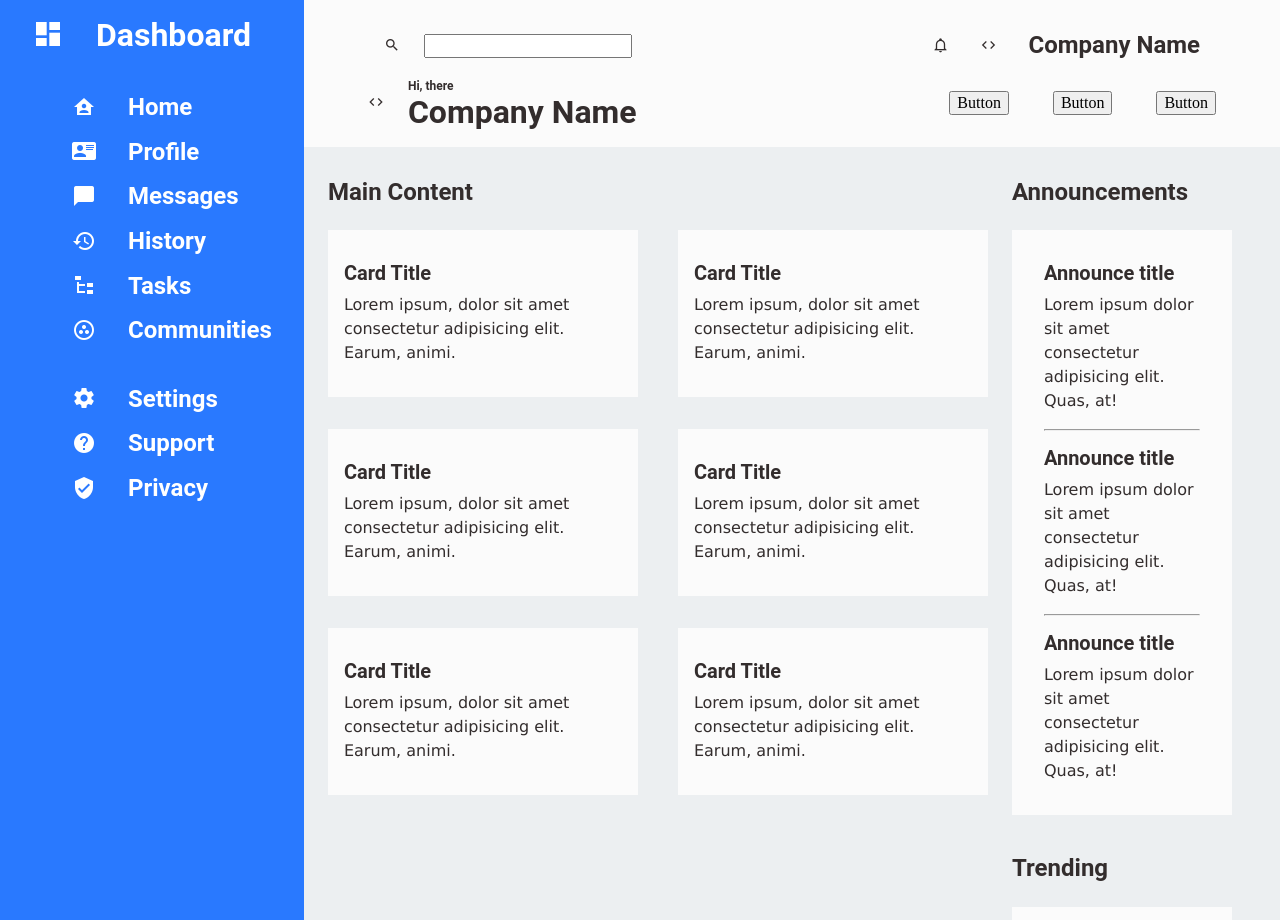
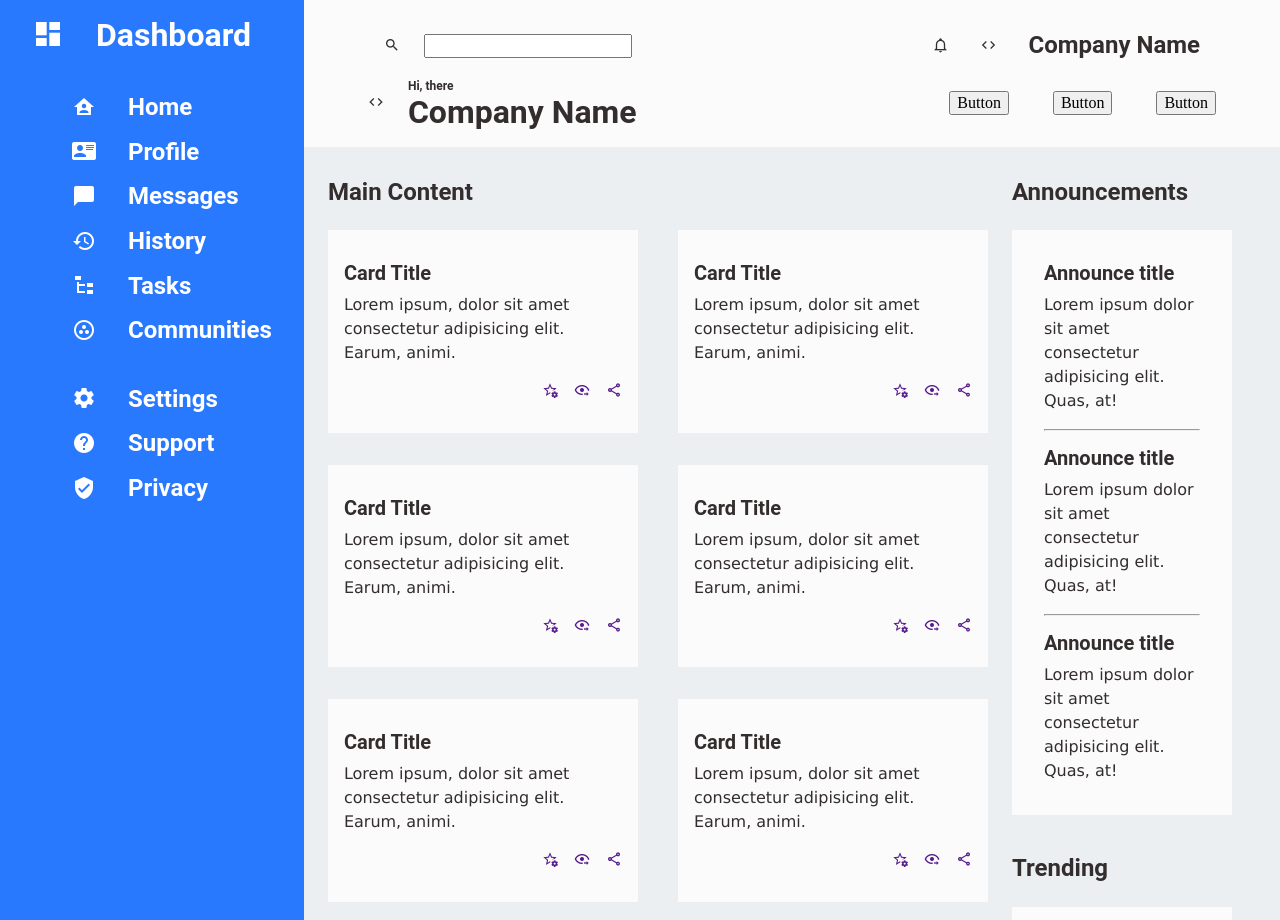
Before and after one commit to catalinbroinas/admin-dashboard, a website: page index.html in a window 1280 px wide. Shown: the top 920 px of the page. Drawn offline with Linux system fonts and the light colour scheme.

Commit message:
Add card links icons

```diff
--- a/css/style.css
+++ b/css/style.css
@@ -120,6 +120,13 @@ ul li
     color: #332D2D;
 }
 
+.card-links
+{
+    display: flex;
+    justify-content: end;
+    gap: 1rem;
+}
+
 /* Spacing */
 .mb-1
 {
--- a/index.html
+++ b/index.html
@@ -130,66 +130,66 @@
                     <!-- Card -->
                     <div class="card">
                         <h4 class="sub-title card-title mb-1">Card Title</h4>
-                        <p class="text">Lorem ipsum, dolor sit amet consectetur adipisicing elit. Earum, animi.</p>
+                        <p class="text mb-2">Lorem ipsum, dolor sit amet consectetur adipisicing elit. Earum, animi.</p>
                         <div class="card-links">
-                            <a href="" class="card-link"><i class="card-link-icon"></i></a>
-                            <a href="" class="card-link"><i class="card-link-icon"></i></a>
-                            <a href="" class="card-link"><i class="card-link-icon"></i></a>
+                            <a href="" class="card-link"><i class="mdi mdi-star-cog-outline card-link-icon"></i></a>
+                            <a href="" class="card-link"><i class="mdi mdi-eye-arrow-right-outline card-link-icon"></i></a>
+                            <a href="" class="card-link"><i class="mdi mdi-share-variant-outline card-link-icon"></i></a>
                         </div>
                     </div>
                     <!-- Card -->
                     <!-- Card -->
                     <div class="card">
                         <h4 class="sub-title card-title mb-1">Card Title</h4>
-                        <p class="text">Lorem ipsum, dolor sit amet consectetur adipisicing elit. Earum, animi.</p>
+                        <p class="text mb-2">Lorem ipsum, dolor sit amet consectetur adipisicing elit. Earum, animi.</p>
                         <div class="card-links">
-                            <a href="" class="card-link"><i class="card-link-icon"></i></a>
-                            <a href="" class="card-link"><i class="card-link-icon"></i></a>
-                            <a href="" class="card-link"><i class="card-link-icon"></i></a>
+                            <a href="" class="card-link"><i class="mdi mdi-star-cog-outline card-link-icon"></i></a>
+                            <a href="" class="card-link"><i class="mdi mdi-eye-arrow-right-outline card-link-icon"></i></a>
+                            <a href="" class="card-link"><i class="mdi mdi-share-variant-outline card-link-icon"></i></a>
                         </div>
                     </div>
                     <!-- Card -->
                     <!-- Card -->
                     <div class="card">
                         <h4 class="sub-title card-title mb-1">Card Title</h4>
-                        <p class="text">Lorem ipsum, dolor sit amet consectetur adipisicing elit. Earum, animi.</p>
+                        <p class="text mb-2">Lorem ipsum, dolor sit amet consectetur adipisicing elit. Earum, animi.</p>
                         <div class="card-links">
-                            <a href="" class="card-link"><i class="card-link-icon"></i></a>
-                            <a href="" class="card-link"><i class="card-link-icon"></i></a>
-                            <a href="" class="card-link"><i class="card-link-icon"></i></a>
+                            <a href="" class="card-link"><i class="mdi mdi-star-cog-outline card-link-icon"></i></a>
+                            <a href="" class="card-link"><i class="mdi mdi-eye-arrow-right-outline card-link-icon"></i></a>
+                            <a href="" class="card-link"><i class="mdi mdi-share-variant-outline card-link-icon"></i></a>
                         </div>
                     </div>
                     <!-- Card -->
                     <!-- Card -->
                     <div class="card">
                         <h4 class="sub-title card-title mb-1">Card Title</h4>
-                        <p class="text">Lorem ipsum, dolor sit amet consectetur adipisicing elit. Earum, animi.</p>
+                        <p class="text mb-2">Lorem ipsum, dolor sit amet consectetur adipisicing elit. Earum, animi.</p>
                         <div class="card-links">
-                            <a href="" class="card-link"><i class="card-link-icon"></i></a>
-                            <a href="" class="card-link"><i class="card-link-icon"></i></a>
-                            <a href="" class="card-link"><i class="card-link-icon"></i></a>
+                            <a href="" class="card-link"><i class="mdi mdi-star-cog-outline card-link-icon"></i></a>
+                            <a href="" class="card-link"><i class="mdi mdi-eye-arrow-right-outline card-link-icon"></i></a>
+                            <a href="" class="card-link"><i class="mdi mdi-share-variant-outline card-link-icon"></i></a>
                         </div>
                     </div>
                     <!-- Card -->
                     <!-- Card -->
                     <div class="card">
                         <h4 class="sub-title card-title mb-1">Card Title</h4>
-                        <p class="text">Lorem ipsum, dolor sit amet consectetur adipisicing elit. Earum, animi.</p>
+                        <p class="text mb-2">Lorem ipsum, dolor sit amet consectetur adipisicing elit. Earum, animi.</p>
                         <div class="card-links">
-                            <a href="" class="card-link"><i class="card-link-icon"></i></a>
-                            <a href="" class="card-link"><i class="card-link-icon"></i></a>
-                            <a href="" class="card-link"><i class="card-link-icon"></i></a>
+                            <a href="" class="card-link"><i class="mdi mdi-star-cog-outline card-link-icon"></i></a>
+                            <a href="" class="card-link"><i class="mdi mdi-eye-arrow-right-outline card-link-icon"></i></a>
+                            <a href="" class="card-link"><i class="mdi mdi-share-variant-outline card-link-icon"></i></a>
                         </div>
                     </div>
                     <!-- Card -->
                     <!-- Card -->
                     <div class="card">
                         <h4 class="sub-title card-title mb-1">Card Title</h4>
-                        <p class="text">Lorem ipsum, dolor sit amet consectetur adipisicing elit. Earum, animi.</p>
+                        <p class="text mb-2">Lorem ipsum, dolor sit amet consectetur adipisicing elit. Earum, animi.</p>
                         <div class="card-links">
-                            <a href="" class="card-link"><i class="card-link-icon"></i></a>
-                            <a href="" class="card-link"><i class="card-link-icon"></i></a>
-                            <a href="" class="card-link"><i class="card-link-icon"></i></a>
+                            <a href="" class="card-link"><i class="mdi mdi-star-cog-outline card-link-icon"></i></a>
+                            <a href="" class="card-link"><i class="mdi mdi-eye-arrow-right-outline card-link-icon"></i></a>
+                            <a href="" class="card-link"><i class="mdi mdi-share-variant-outline card-link-icon"></i></a>
                         </div>
                     </div>
                     <!-- Card -->
```
